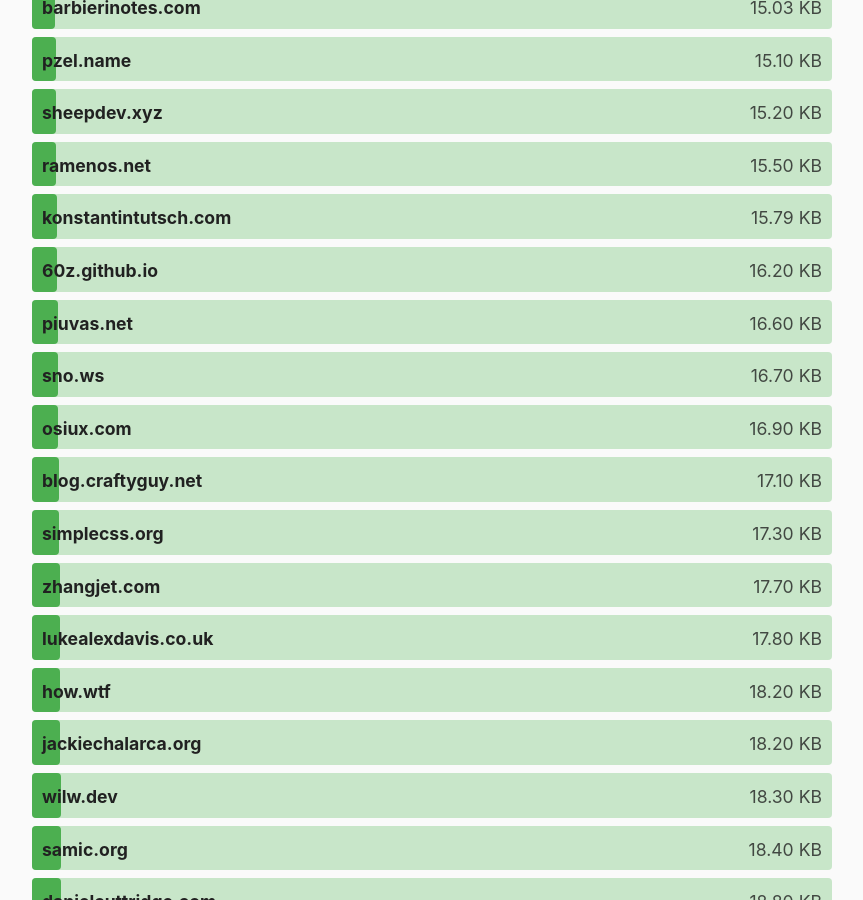
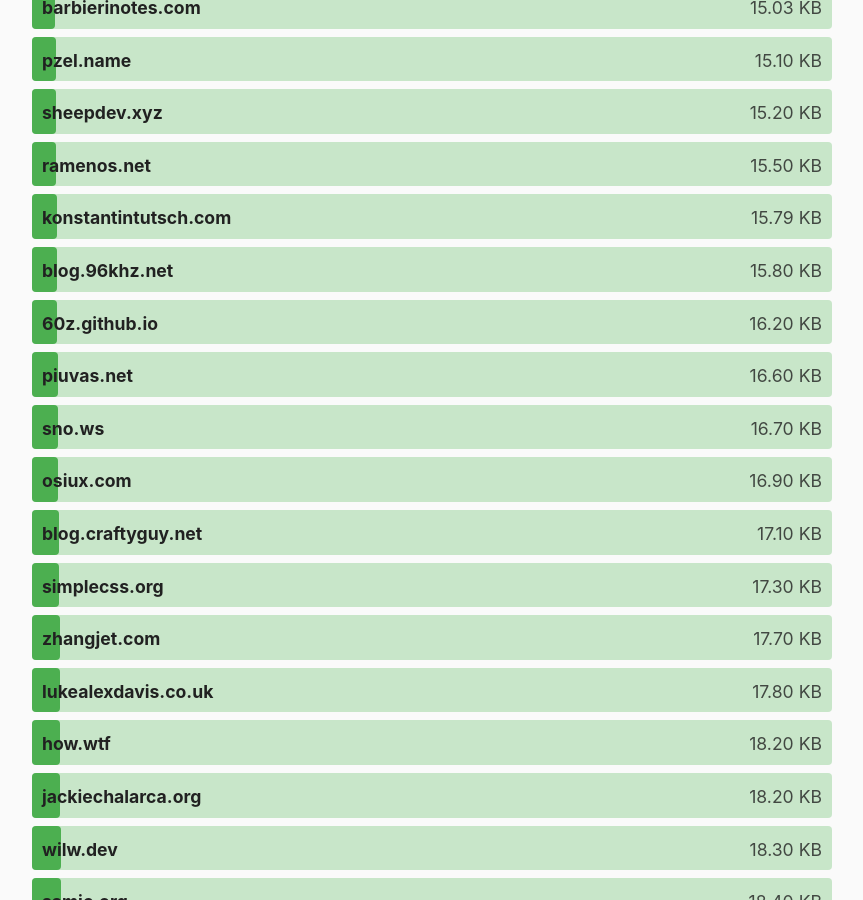
Before and after one commit to kevquirk/512kb.club, a Jekyll site: the page built from index.md, in a window 1280 px wide and 900 px high, scrolled down 8213 px. Shown: the whole window, without its empty margins (208-1071 px from the left). Built offline with Jekyll 4.4.1, drawn with Linux system fonts in a browser that asks for light colours.

Commit message:
Update sites.yml
https://radar.cloudflare.com/scan/0d049359-fe8d-42a9-baef-c55ebf621257/summary

```diff
--- a/_data/sites.yml
+++ b/_data/sites.yml
@@ -1,3 +1,8 @@
+- domain: blog.96khz.net
+  url: https://blog.96khz.net/
+  size: 15.8
+  last_checked: 2024-08-03
+
 - domain: 0xedward.io
   url: https://0xedward.io/
   size: 6.2
```
